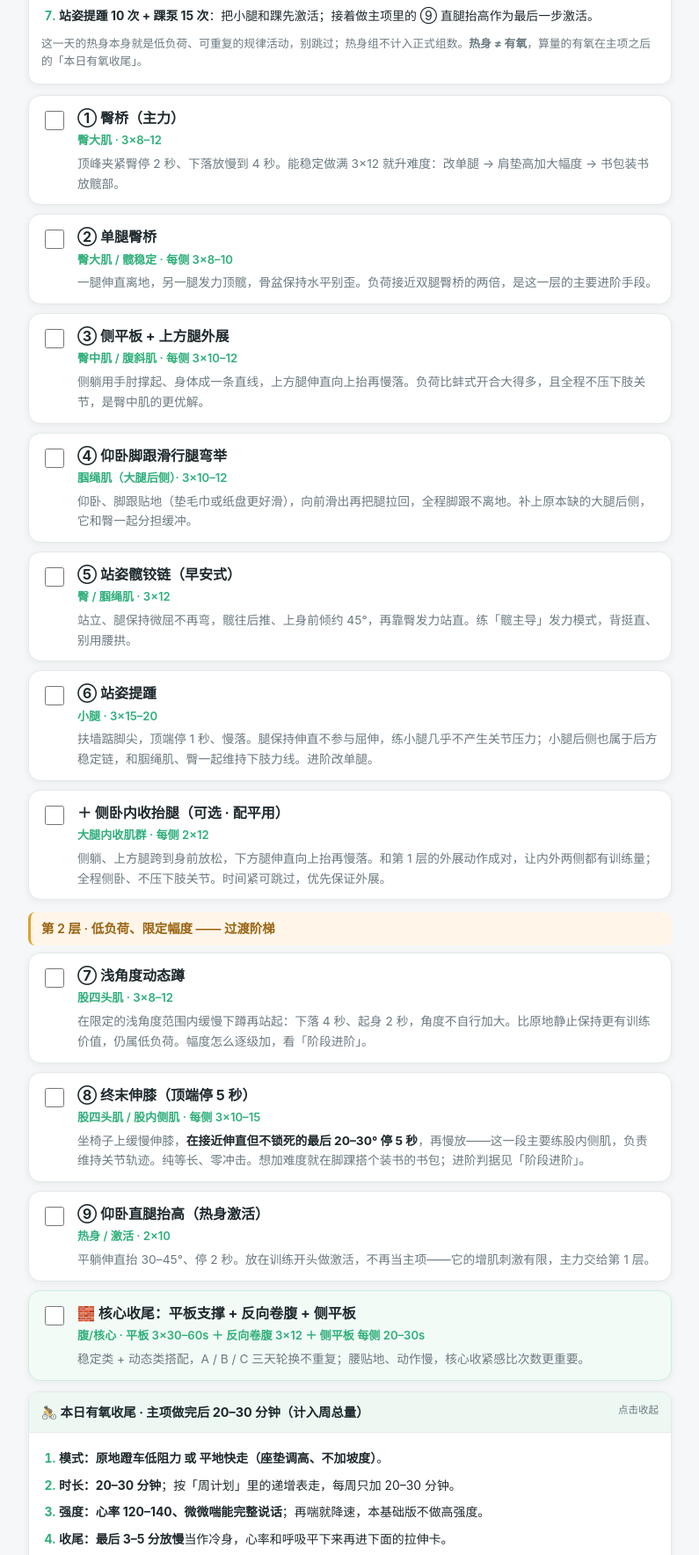
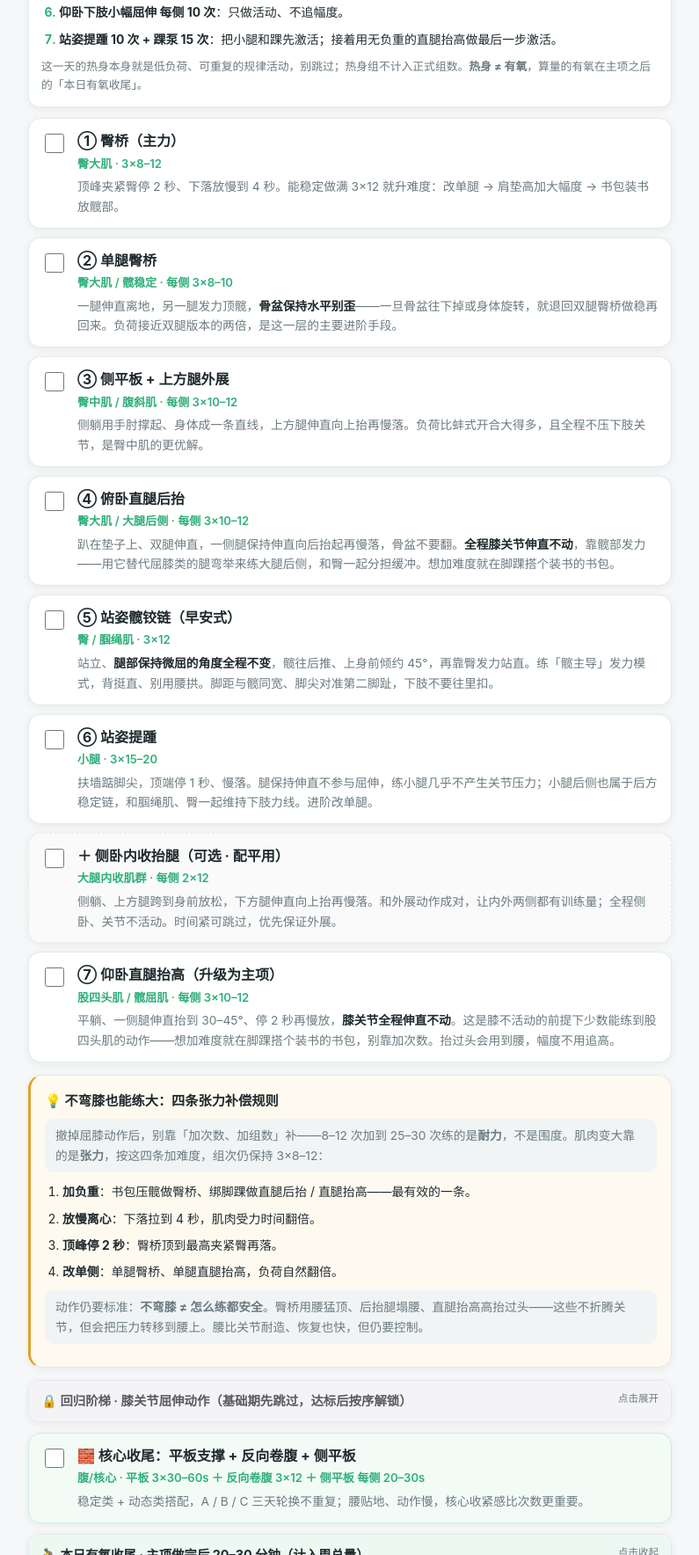
Before and after one commit to zane-liu6688/home-workout-plan, a plain HTML site: page index.html in a window 1280 px wide. Shown: the part 6458-8226 px from the top of the page at 88% size, without its empty margins (242-1037 px from the left). Drawn offline with Linux system fonts and the light colour scheme.

Commit message:
refactor: C 日改为纯膝不活动版 + 四条张力补偿规则 + 屈伸动作回归阶梯

```diff
--- a/assets/css/style.css
+++ b/assets/css/style.css
@@ -313,3 +313,10 @@ td.mid{color:#c9821a;font-weight:700}
 
 /* ===== 训练日收尾有氧卡 ===== */
 .io-cardio>summary{background:#eef8f3}
+
+/* ===== 张力补偿规则 / 回归阶梯 ===== */
+.tension-rule{background:#fffaf0;border-left:3px solid #e0a12a;margin:14px 0}
+.tension-rule h3{margin:0 0 6px;font-size:.95rem}
+.tension-rule .bullet{margin:8px 0 6px;padding-left:20px;font-size:.87rem;line-height:1.75}
+.tier-return>summary{background:#f4f4f6;color:#5a5a63}
+.tier-return .io-list li::marker{color:#8a8a92}
--- a/index.html
+++ b/index.html
@@ -345,9 +345,9 @@
 <!-- ============ 下肢日 C ============ -->
 <section id="dayC" class="sec">
   <h2>🦵 C 下肢日 · 腿 / 臀 / 核心</h2>
-  <p class="lead">按「这个动作会不会让下肢关节承压」分两层：<b>第 1 层几乎不承压</b>，按正常人的标准动作练、可以放心加负荷；<b>第 2 层低负荷、限定幅度</b>，作为过渡阶梯。上肢 A / B 日不受影响，照常练。每个阶段该练到什么程度，看下面的「阶段进阶」板块。</p>
+  <p class="lead">基础期先用<b>膝关节全程不活动</b>的动作，把臀、大腿后侧、小腿和核心的「缓冲层」练扎实——这类动作就算做得不够标准，压力也不会反复落到关节上，可以放心加负荷。需要膝反复屈伸的动作统一放进下面的<b>「回归阶梯」</b>，等缓冲层够稳、连续两周状态稳定后再按顺序解锁。上肢 A / B 日不受影响，照常练。</p>
 
-  <div class="tier-label t1">第 1 层 · 几乎不承压 —— 主力，按标准动作练</div>
+  <div class="tier-label t1">第 1 层 · 膝关节全程不活动 —— 基础期主力，放心加负荷</div>
   <details class="day-io io-warm" open>
     <summary>🔥 本日热身 · 练前 5–6 分钟（臀 / 大腿前后侧 / 小腿 / 核心）</summary>
     <div class="io-body">
@@ -358,7 +358,7 @@
         <li><b>侧卧小幅外展 每侧 10 次</b>：唤醒臀中肌，让站立和单腿动作更稳。</li>
         <li><b>站姿髋铰链 空手 8 次</b>：先把「髋主导」的发力模式走一遍，再进主项。</li>
         <li><b>仰卧下肢小幅屈伸 每侧 10 次</b>：只做活动、不追幅度。</li>
-        <li><b>站姿提踵 10 次 + 踝泵 15 次</b>：把小腿和踝先激活；接着做主项里的 ⑨ 直腿抬高作为最后一步激活。</li>
+        <li><b>站姿提踵 10 次 + 踝泵 15 次</b>：把小腿和踝先激活；接着用无负重的直腿抬高做最后一步激活。</li>
       </ol>
       <p class="io-note">这一天的热身本身就是低负荷、可重复的规律活动，别跳过；热身组不计入正式组数。<b>热身 ≠ 有氧</b>，算量的有氧在主项之后的「本日有氧收尾」。</p>
     </div>
@@ -377,7 +377,7 @@
       <div class="ex-body">
         <div class="ex-name">② 单腿臀桥</div>
         <div class="ex-meta">臀大肌 / 髋稳定 · 每侧 3×8–10</div>
-        <div class="ex-tip">一腿伸直离地，另一腿发力顶髋，骨盆保持水平别歪。负荷接近双腿臀桥的两倍，是这一层的主要进阶手段。</div>
+        <div class="ex-tip">一腿伸直离地，另一腿发力顶髋，<b>骨盆保持水平别歪</b>——一旦骨盆往下掉或身体旋转，就退回双腿臀桥做稳再回来。负荷接近双腿版本的两倍，是这一层的主要进阶手段。</div>
       </div>
     </div>
     <div class="ex" data-ex="p3" data-group="C">
@@ -391,9 +391,9 @@
     <div class="ex" data-ex="p4" data-group="C">
       <label class="chk"><input type="checkbox" data-id="p4"><span></span></label>
       <div class="ex-body">
-        <div class="ex-name">④ 仰卧脚跟滑行腿弯举</div>
-        <div class="ex-meta">腘绳肌（大腿后侧）· 3×10–12</div>
-        <div class="ex-tip">仰卧、脚跟贴地（垫毛巾或纸盘更好滑），向前滑出再把腿拉回，全程脚跟不离地。补上原本缺的大腿后侧，它和臀一起分担缓冲。</div>
+        <div class="ex-name">④ 俯卧直腿后抬</div>
+        <div class="ex-meta">臀大肌 / 大腿后侧 · 每侧 3×10–12</div>
+        <div class="ex-tip">趴在垫子上、双腿伸直，一侧腿保持伸直向后抬起再慢落，骨盆不要翻。<b>全程膝关节伸直不动</b>，靠髋部发力——用它替代屈膝类的腿弯举来练大腿后侧，和臀一起分担缓冲。想加难度就在脚踝搭个装书的书包。</div>
       </div>
     </div>
     <div class="ex" data-ex="p5" data-group="C">
@@ -401,7 +401,7 @@
       <div class="ex-body">
         <div class="ex-name">⑤ 站姿髋铰链（早安式）</div>
         <div class="ex-meta">臀 / 腘绳肌 · 3×12</div>
-        <div class="ex-tip">站立、腿保持微屈不再弯，髋往后推、上身前倾约 45°，再靠臀发力站直。练「髋主导」发力模式，背挺直、别用腰拱。</div>
+        <div class="ex-tip">站立、<b>腿部保持微屈的角度全程不变</b>，髋往后推、上身前倾约 45°，再靠臀发力站直。练「髋主导」发力模式，背挺直、别用腰拱。脚距与髋同宽、脚尖对准第二脚趾，下肢不要往里扣。</div>
       </div>
     </div>
     <div class="ex" data-ex="p6" data-group="C">
@@ -412,42 +412,50 @@
         <div class="ex-tip">扶墙踮脚尖，顶端停 1 秒、慢落。腿保持伸直不参与屈伸，练小腿几乎不产生关节压力；小腿后侧也属于后方稳定链，和腘绳肌、臀一起维持下肢力线。进阶改单腿。</div>
       </div>
     </div>
-    <div class="ex" data-ex="p7" data-group="C">
+    <div class="ex opt" data-ex="p7" data-group="C">
       <label class="chk"><input type="checkbox" data-id="p7"><span></span></label>
       <div class="ex-body">
         <div class="ex-name">＋ 侧卧内收抬腿（可选 · 配平用）</div>
         <div class="ex-meta">大腿内收肌群 · 每侧 2×12</div>
-        <div class="ex-tip">侧躺、上方腿跨到身前放松，下方腿伸直向上抬再慢落。和第 1 层的外展动作成对，让内外两侧都有训练量；全程侧卧、不压下肢关节。时间紧可跳过，优先保证外展。</div>
-      </div>
-    </div>
-  </div>
-
-  <div class="tier-label t2">第 2 层 · 低负荷、限定幅度 —— 过渡阶梯</div>
-  <div class="ex-list">
-    <div class="ex" data-ex="q1" data-group="C">
-      <label class="chk"><input type="checkbox" data-id="q1"><span></span></label>
-      <div class="ex-body">
-        <div class="ex-name">⑦ 浅角度动态蹲</div>
-        <div class="ex-meta">股四头肌 · 3×8–12</div>
-        <div class="ex-tip">在限定的浅角度范围内缓慢下蹲再站起：下落 4 秒、起身 2 秒，角度不自行加大。比原地静止保持更有训练价值，仍属低负荷。幅度怎么逐级加，看「阶段进阶」。</div>
-      </div>
-    </div>
-    <div class="ex" data-ex="q2" data-group="C">
-      <label class="chk"><input type="checkbox" data-id="q2"><span></span></label>
-      <div class="ex-body">
-        <div class="ex-name">⑧ 终末伸膝（顶端停 5 秒）</div>
-        <div class="ex-meta">股四头肌 / 股内侧肌 · 每侧 3×10–15</div>
-        <div class="ex-tip">坐椅子上缓慢伸膝，<b>在接近伸直但不锁死的最后 20–30° 停 5 秒</b>，再慢放——这一段主要练股内侧肌，负责维持关节轨迹。纯等长、零冲击。想加难度就在脚踝搭个装书的书包；进阶判据见「阶段进阶」。</div>
+        <div class="ex-tip">侧躺、上方腿跨到身前放松，下方腿伸直向上抬再慢落。和外展动作成对，让内外两侧都有训练量；全程侧卧、关节不活动。时间紧可跳过，优先保证外展。</div>
       </div>
     </div>
     <div class="ex" data-ex="q3" data-group="C">
       <label class="chk"><input type="checkbox" data-id="q3"><span></span></label>
       <div class="ex-body">
-        <div class="ex-name">⑨ 仰卧直腿抬高（热身激活）</div>
-        <div class="ex-meta">热身 / 激活 · 2×10</div>
-        <div class="ex-tip">平躺伸直抬 30–45°、停 2 秒。放在训练开头做激活，不再当主项——它的增肌刺激有限，主力交给第 1 层。</div>
+        <div class="ex-name">⑦ 仰卧直腿抬高（升级为主项）</div>
+        <div class="ex-meta">股四头肌 / 髋屈肌 · 每侧 3×10–12</div>
+        <div class="ex-tip">平躺、一侧腿伸直抬到 30–45°、停 2 秒再慢放，<b>膝关节全程伸直不动</b>。这是膝不活动的前提下少数能练到股四头肌的动作——想加难度就在脚踝搭个装书的书包，别靠加次数。抬过头会用到腰，幅度不用追高。</div>
       </div>
     </div>
+  </div>
+
+  <div class="card tension-rule">
+    <h3>💡 不弯膝也能练大：四条张力补偿规则</h3>
+    <p class="note">撤掉屈膝动作后，别靠「加次数、加组数」补——8–12 次加到 25–30 次练的是<b>耐力</b>，不是围度。肌肉变大靠的是<b>张力</b>，按这四条加难度，组次仍保持 3×8–12：</p>
+    <ol class="bullet">
+      <li><b>加负重</b>：书包压髋做臀桥、绑脚踝做直腿后抬 / 直腿抬高——最有效的一条。</li>
+      <li><b>放慢离心</b>：下落拉到 4 秒，肌肉受力时间翻倍。</li>
+      <li><b>顶峰停 2 秒</b>：臀桥顶到最高夹紧臀再落。</li>
+      <li><b>改单侧</b>：单腿臀桥、单腿直腿抬高，负荷自然翻倍。</li>
+    </ol>
+    <p class="note">动作仍要标准：<b>不弯膝 ≠ 怎么练都安全</b>。臀桥用腰猛顶、后抬腿塌腰、直腿抬高高抬过头——这些不折腾关节，但会把压力转移到腰上。腰比关节耐造、恢复也快，但仍要控制。</p>
+  </div>
+
+  <details class="day-io tier-return">
+    <summary>🔒 回归阶梯 · 膝关节屈伸动作（基础期先跳过，达标后按序解锁）</summary>
+    <div class="io-body">
+      <p class="io-note">下面这些动作需要膝关节反复屈伸，基础期<b>先不做</b>。等上面第 1 层能标准完成 3×12、连续两周状态稳定、弯膝没有不适后，从最温和的一个开始，每次只解锁一个。</p>
+      <ol class="io-list">
+        <li><b>① 终末伸膝</b>：坐椅子上伸膝，只在最后 20–30° 停 2–3 秒，不锁死、不加负重——幅度最小，第一个解锁。</li>
+        <li><b>② 脚跟滑行腿弯举</b>：仰卧脚跟贴地，向前滑出再拉回，<b>只屈到约 90°</b>就停，不追贴臀、脚尖不刻意翘起。</li>
+        <li><b>③ 浅角度动态蹲</b>：限定浅角度内下落 4 秒、起身 2 秒，最后解锁。</li>
+      </ol>
+      <p class="io-note">解锁节奏：单个动作先做 1 组 × 8 次试水，两天没反应再加到 3 组；任一步出现不适就退回上一级，重新稳定两周。<b>股四头肌绕不开弯膝</b>——基础期它只能靠直腿抬高维持，这两周不会掉，别急着补回来。</p>
+    </div>
+  </details>
+
+  <div class="ex-list">
     <div class="ex core" data-ex="q4" data-group="C">
       <label class="chk"><input type="checkbox" data-id="q4"><span></span></label>
       <div class="ex-body">
@@ -526,7 +534,7 @@
     <summary><span class="stage-tag">S1</span><b>基础适应期</b><span class="stage-time">预计 4–6 周</span></summary>
     <div class="stage-body">
       <div class="stage-row"><h4>这一级练什么</h4><ul>
-        <li>C 日<b>第 1 层全部动作</b>：臀桥、单腿臀桥、侧平板外展、脚跟滑行腿弯举、髋铰链、站姿提踵。</li>
+        <li>C 日<b>第 1 层全部动作</b>：臀桥、单腿臀桥、侧平板外展、俯卧直腿后抬、髋铰链、站姿提踵、直腿抬高（+ 可选内收抬腿）——全部膝关节全程不活动。</li>
         <li>A / B 日上肢照常（俯卧撑进阶链、反向划船、Y-T-W、弯举）。</li>
         <li>低负荷循环线：原地蹬车 / 平地快走 20–30 分钟，每周 3–5 次。</li>
         <li>每天 5 分钟「骨盆纠正」日常（打卡板块里）。</li>
@@ -540,8 +548,9 @@
         <li>连续 2 周训练后状态稳定、次日不影响下一次训练。</li>
         <li>所有动作能标准完成 3×12，全程不变形、不靠腰代偿。</li>
         <li>平地快走 30 分钟无异常感。</li>
+        <li>第 1 层能靠<b>加负重 / 放慢离心 / 单侧化</b>持续进步，而不是靠加次数。</li>
       </ul></div>
-      <div class="stage-row no"><h4>本阶段不做</h4><p>跳跃类、蹲到底、单腿负重、跪姿动作、连续下楼 / 下坡、急停急转。</p></div>
+      <div class="stage-row no"><h4>本阶段不做</h4><p>膝关节屈伸类动作（回归阶梯里的三个）、跳跃、蹲到底、单腿负重屈膝、跪姿、连续下楼 / 下坡、急停急转。</p></div>
     </div>
   </details>
 
@@ -549,13 +558,13 @@
     <summary><span class="stage-tag">S2</span><b>幅度扩展期</b><span class="stage-time">预计 4–8 周</span></summary>
     <div class="stage-body">
       <div class="stage-row"><h4>这一级练什么</h4><ul>
-        <li>S1 全部保留；C 日<b>第 2 层从静止保持升级为限定幅度内的动态屈伸</b>（浅角度动态蹲、坐姿慢速伸膝）。</li>
+        <li>S1 全部保留；从 C 日「回归阶梯」里<b>按顺序解锁 knee 屈伸动作</b>：先终末伸膝 → 再脚跟滑行腿弯举（只到 90°）→ 最后浅角度动态蹲。</li>
         <li>继续每天 5 分钟骨盆中立位练习；有氧维持每周 3–5 次。</li>
       </ul></div>
       <div class="stage-row"><h4>练到什么程度</h4><ul>
         <li><b>每周只把动作幅度加大一档（约 5–10°）</b>，加大后至少稳定 1 周再考虑下一档。</li>
         <li>离心 3–4 秒，组次仍 3×8–12；上肢可继续按俯卧撑进阶链升级。</li>
-        <li>不加冲击、不加负重，只加幅度这一个变量。</li>
+        <li>每次只解锁一个新动作，先 1 组 × 8 次试水、两天没反应再加到 3 组；不同时加两个变量。</li>
       </ul></div>
       <div class="stage-row ok"><h4>升级判据（三条全满足才进 S3）</h4><ul>
         <li>加大后的幅度连续 2 周训练稳定。</li>
@@ -634,9 +643,9 @@
     <ol class="bullet">
       <li><b>渐进超负荷</b>：每个动作 3×8–12；能稳定做满 3×12 就升难度（放慢离心／改单侧／加轻负），不靠无脑加次数。</li>
       <li><b>循环改成「双条件」</b>：A / B / C 每 72 小时一轮、每块肌肉每周 2 次；但必须<b>间隔够了 + 状态稳定</b>才练。状态不佳就把当天降为休息、整体顺延，不强追日历；每 4 周安排 1 周减载。</li>
-      <li><b>两条线并行</b>：零冲击力量线（C 日第 1 层，把臀、大腿后侧、小腿练起来当缓冲）＋ 低负荷循环线（原地蹬车／平地快走／限定幅度屈伸，每周 3–5 次）。后者提供<b>规律、可控、不给压力超标的关节循环负荷</b>。</li>
+      <li><b>两条线并行</b>：零冲击力量线（C 日第 1 层，膝全程不活动，把臀、大腿后侧、小腿练起来当缓冲）＋ 低负荷循环线（原地蹬车／平地快走，每周 3–5 次）。后者提供<b>规律、可控的循环负荷</b>。</li>
       <li><b>强度标尺</b>：微微喘但能说话；大部分组留 1–2 个余力；下肢不追酸胀、不追力竭。<b>关节周围肌群一律不练到力竭</b>——力竭后动作变形、代偿会灌到关节上，留余力＋慢速＋末端停顿远比拼次数有效。</li>
-      <li><b>前后链组数 1:1</b>：屈侧（脚跟滑行腿弯举 / 髋铰链 / 臀桥）与伸侧（终末伸膝 / 浅角度动态蹲）的总组数大体相当，内外侧（外展 / 内收）、左右侧也一样成对练。<b>少练一块不怕，怕的是一边练得猛一边完全不动。</b></li>
+      <li><b>前后链组数 1:1</b>：屈侧（俯卧直腿后抬 / 髋铰链 / 臀桥）与伸侧（直腿抬高）的总组数大体相当，内外侧（外展 / 内收）、左右侧也一样成对练。<b>少练一块不怕，怕的是一边练得猛一边完全不动。</b></li>
       <li><b>什么时候「上力量」</b>：S3 结束或 S4 阶段其实就可以考虑固定器械了（幅度可限、负荷能精确加、零冲击），比一直卡在自重天花板更高效；S5 之后再上自由重量与冲击类动作。<b>这个站点是基础版</b>，到 S4 / S5 就该换一份力量训练计划。</li>
     </ol>
   </div>
@@ -651,9 +660,10 @@
             <tr><td>臀大肌 · 伸髋主力</td><td>臀桥、单腿臀桥</td><td>第 1 层</td></tr>
             <tr><td>臀中肌 · 控制下肢力线</td><td>侧平板 + 上方腿外展</td><td>第 1 层</td></tr>
             <tr><td>内收肌群 · 内外配平</td><td>侧卧内收抬腿（可选）</td><td>第 1 层</td></tr>
-            <tr><td>腘绳肌 · 屈侧缓冲</td><td>脚跟滑行腿弯举、髋铰链</td><td>第 1 层</td></tr>
+            <tr><td>腘绳肌 · 屈侧缓冲</td><td>俯卧直腿后抬、髋铰链</td><td>第 1 层</td></tr>
             <tr><td>小腿后侧 · 后方稳定链</td><td>站姿提踵</td><td>第 1 层</td></tr>
-            <tr><td>股四头肌 / 股内侧肌 · 伸侧与末端控制</td><td>终末伸膝（顶端停 5 秒）、浅角度动态蹲</td><td>第 2 层</td></tr>
+            <tr><td>股四头肌 · 伸侧</td><td>直腿抬高 + 踝负重</td><td>第 1 层</td></tr>
+            <tr><td>膝屈伸类 · 末端控制</td><td>终末伸膝、脚跟滑行腿弯举、浅角度动态蹲</td><td>回归阶梯（暂缓）</td></tr>
             <tr><td>深层腹肌 · 骨盆与躯干稳定</td><td>平板支撑、死虫式、反向卷腹、侧平板</td><td>三天核心轮换</td></tr>
           </tbody>
         </table>
```
Also changed, not shown: 1 other file.
